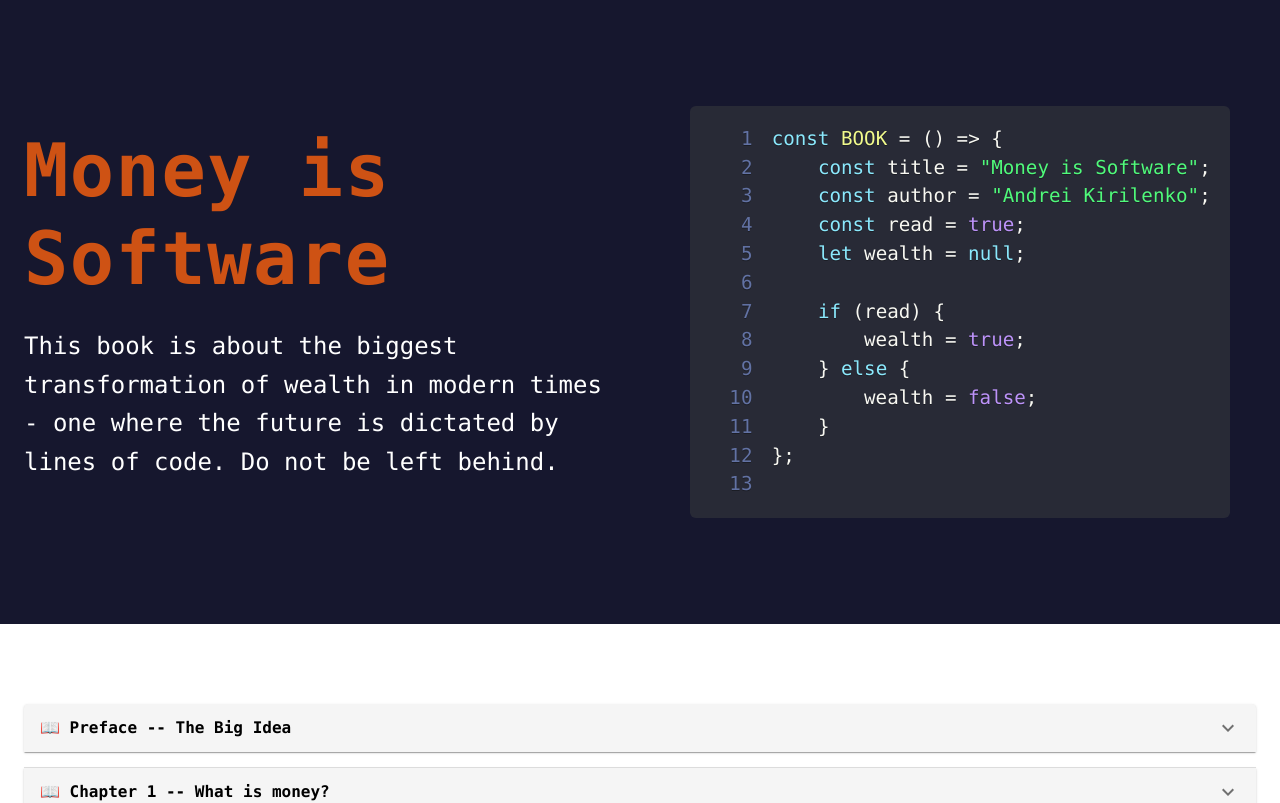
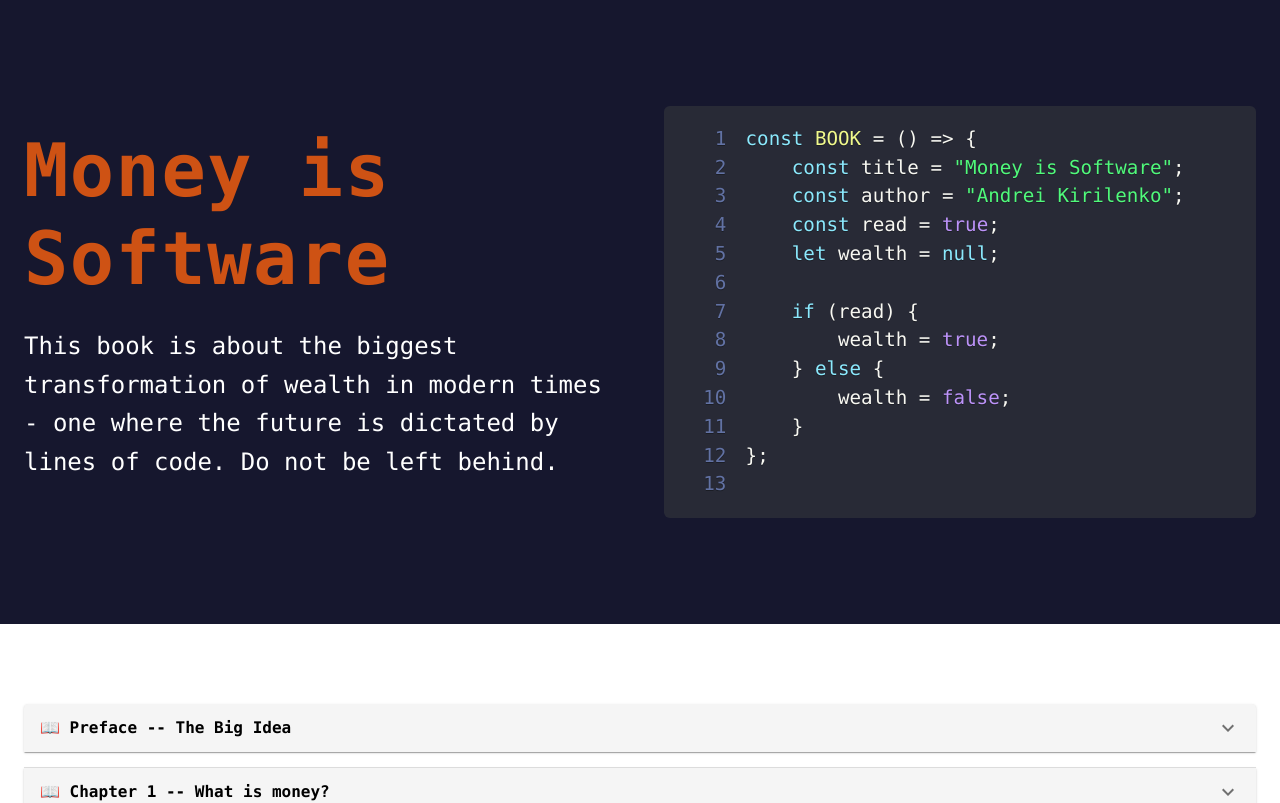
Before and after one commit to o-k-88/money-software, a React (Vite) app: page / in a window 1280 px wide. Shown: the top 803 px of the page. Built offline with nearby package versions, Linux system fonts and the light colour scheme.

Commit message:
codeblock css fix

```diff
--- a/src/compositions/Intro/Intro.jsx
+++ b/src/compositions/Intro/Intro.jsx
@@ -18,7 +18,7 @@ const Intro = () => {
       }}
     >
       <Container maxWidth="xl">
-        <Grid container spacing={{ xs: 2, sm: 6 }} alignItems="center">
+        <Grid container spacing={{ xs: 0, sm: 6 }} alignItems="center">
           <Grid item xs={12} md={6}>
             <Typography
               component="h1"
@@ -42,7 +42,7 @@ const Intro = () => {
             />
           </Grid>
           <Grid item xs={12} md={6} sx={{ display: "flex", justifyContent: "center" }}>
-            <Box sx={{ maxWidth: "100%", height: "auto" }}>
+            <Box sx={{ width: "100%", height: "auto" }}>
               <CodeBlock />
             </Box>
           </Grid>
```
